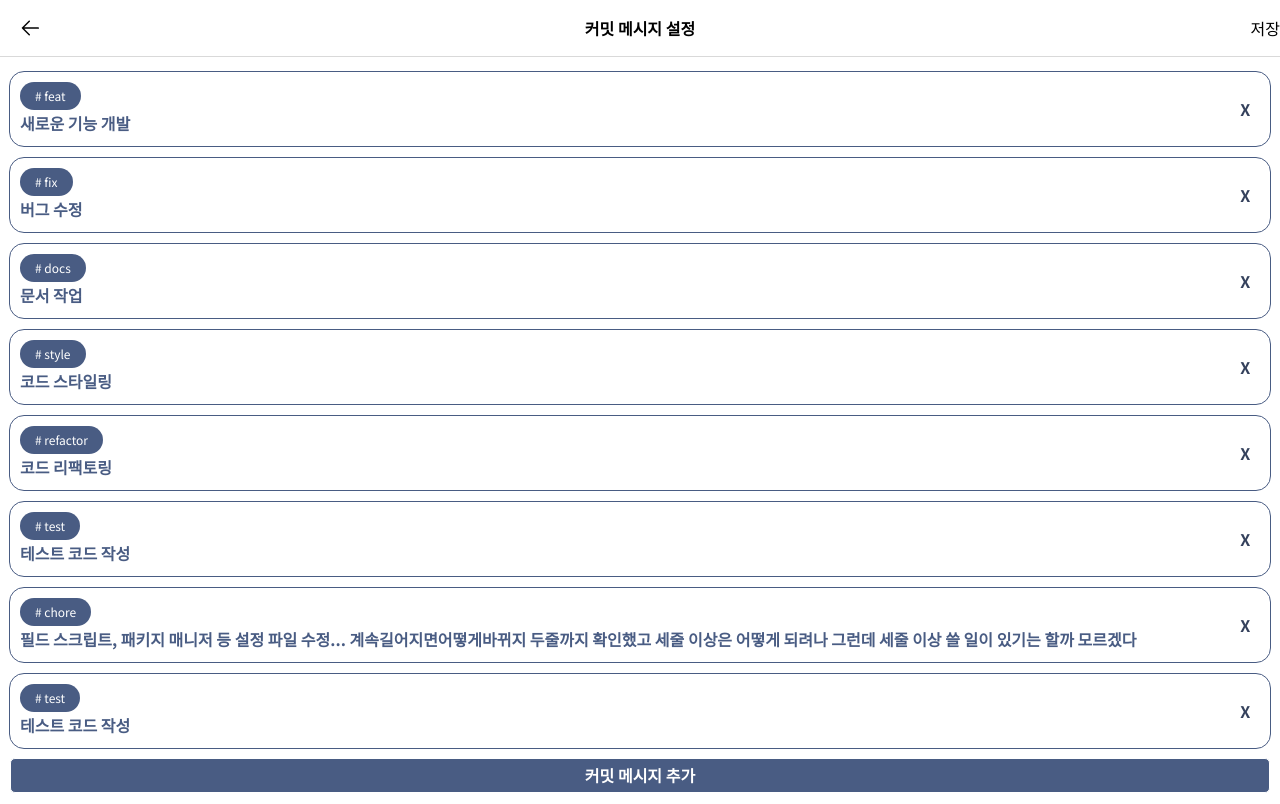
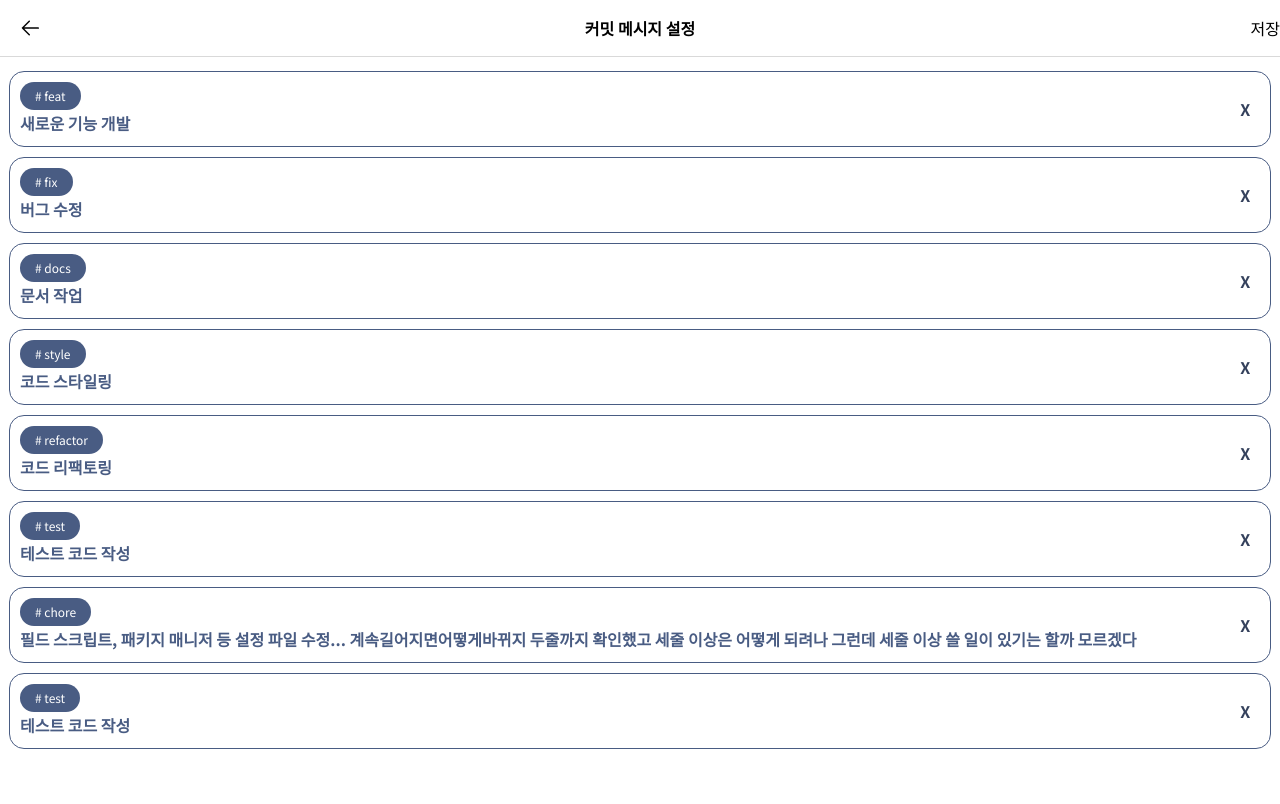
Before and after one commit to Jungu12/Heulgit, a React (Create React App) app in the folder frontend/: page /profiles/1/commit-edit in a window 1280 px wide. Built offline with nearby package versions, Linux system fonts and the light colour scheme.

Commit message:
fix(mypage): 마이페이지 사용하지 않는 부분 제거
- 모달창 추후 구현예정이라 삭제

```diff
--- a/frontend/src/pages/CommitEditPage.tsx
+++ b/frontend/src/pages/CommitEditPage.tsx
@@ -1,7 +1,5 @@
 import React, { useState } from 'react';
 import styled from 'styled-components';
-
-import CommitModal from '@components/profile/CommitModal';
 import Header from '@components/common/Header';
 import CommitTag from '@components/profile/Commit';
 import { colors } from '@constants/colors';
@@ -36,24 +34,24 @@ const StyledFooter = styled.div`
 	background-color: white;
 `;
 
-const CommitPlusButton = styled.button`
-	width: 100%;
-	height: 35px;
+// const CommitPlusButton = styled.button`
+// 	width: 100%;
+// 	height: 35px;
 
-	margin: 10px;
-	padding: 10px;
-	border: 1px solid;
-	border-radius: 5px;
+// 	margin: 10px;
+// 	padding: 10px;
+// 	border: 1px solid;
+// 	border-radius: 5px;
 
-	display: flex;
-	justify-content: center;
-	align-items: center;
-	/* background-color: white; */
-	font-weight: bold;
+// 	display: flex;
+// 	justify-content: center;
+// 	align-items: center;
+// 	/* background-color: white; */
+// 	font-weight: bold;
 
-	background-color: ${colors.primary.primary};
-	color: white;
-`;
+// 	background-color: ${colors.primary.primary};
+// 	color: white;
+// `;
 
 const CommitEditPage = () => {
 	// CommitTag 목록 -> 상태로 관리
@@ -80,26 +78,15 @@ const CommitEditPage = () => {
 		);
 	};
 
-	// 모달창
-	const [isModalOpen, setIsModalOpen] = useState(false);
-
-	const openModal = () => {
-		setIsModalOpen(true);
-	};
-
-	const closeModal = () => {
-		setIsModalOpen(false);
-	};
-
-	const handleSubmitCommit = (title: string, detail: string) => {
-		// 새로운 CommitTag를 추가합니다.
-		const newTag = {
-			id: commitTags.length + 1, // 새로운 ID를 부여하거나 다른 방식으로 고유한 ID를 생성하세요.
-			title: `# ${title}`,
-			detail,
-		};
-		setCommitTags((prevTags) => [...prevTags, newTag]);
-	};
+	// const handleSubmitCommit = (title: string, detail: string) => {
+	// 	// 새로운 CommitTag를 추가합니다.
+	// 	const newTag = {
+	// 		id: commitTags.length + 1, // 새로운 ID를 부여하거나 다른 방식으로 고유한 ID를 생성하세요.
+	// 		title: `# ${title}`,
+	// 		detail,
+	// 	};
+	// 	setCommitTags((prevTags) => [...prevTags, newTag]);
+	// };
 
 	return (
 		<StyledCommitEditPage>
@@ -117,20 +104,7 @@ const CommitEditPage = () => {
 					/>
 				))}
 			</CommitPageMiddle>
-			<StyledFooter>
-				<CommitPlusButton onClick={openModal}>
-					커밋 메시지 추가
-				</CommitPlusButton>
-			</StyledFooter>
-
-			{/* 모달 컴포넌트 */}
-			{isModalOpen && (
-				<CommitModal
-					onClose={closeModal}
-					onSubmit={handleSubmitCommit}
-					isOpen={isModalOpen}
-				/>
-			)}
+			<StyledFooter></StyledFooter>
 		</StyledCommitEditPage>
 	);
 };
--- a/frontend/src/routes/RootRouter.tsx
+++ b/frontend/src/routes/RootRouter.tsx
@@ -6,7 +6,6 @@ import MyActivityPage from '@pages/MyActivityPage';
 import MyLikePostPage from '@pages/MyLikePostPage';
 import MyLikeRepoPage from '@pages/MyLikeRepoPage';
 import MyCommentPage from '@pages/MyCommentPage';
-import FollowerPage from '@pages/FollowerPage';
 import NotFound from '@pages/NotFound';
 import NotificationPage from '@pages/NotificationPage';
 import ProfilePage from '@pages/ProfilePage';
@@ -23,6 +22,7 @@ import LoginCallBackPage from '@pages/LoginCallBackPage';
 import EurekaPage from '@pages/EurekaPage';
 import FreeBoardPage from '@pages/FreeBoardPage';
 import LanguageSearchModal from '@components/Home/LanguageSearchModal';
+import FollowPage from '@pages/FollowPage';
 
 const RootRouter = () => {
 	return (
@@ -39,7 +39,7 @@ const RootRouter = () => {
 						<Route path="like-post" element={<MyLikePostPage />}></Route>
 						<Route path="like-comment" element={<MyCommentPage />}></Route>
 						<Route path="commit-edit" element={<CommitEditPage />}></Route>
-						<Route path="follow" element={<FollowerPage />}></Route>
+						<Route path="follow" element={<FollowPage />}></Route>
 					</Route>
 				</Route>
 				<Route path="/login" element={<LoginPage />}></Route>
```
